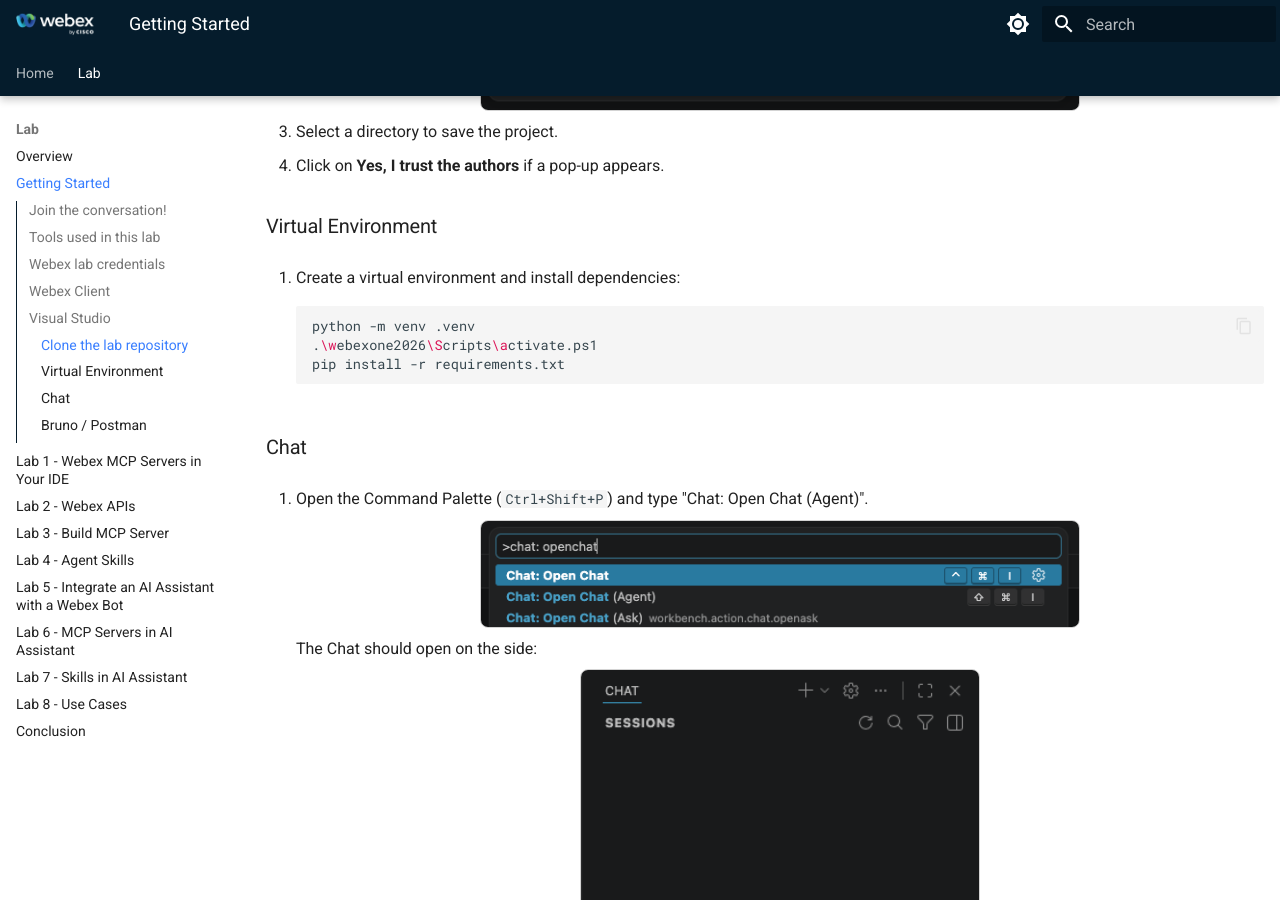
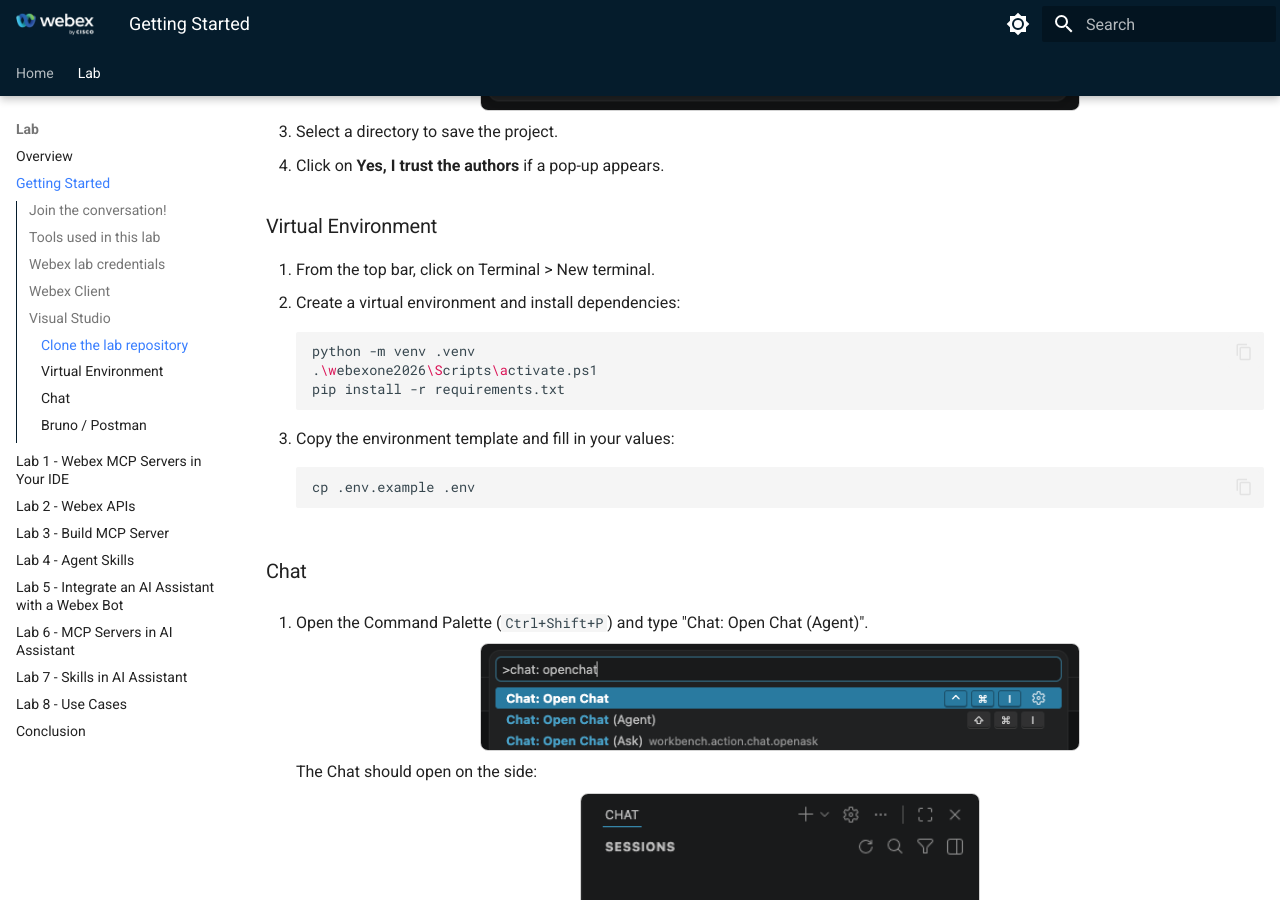
Before and after one commit to WebexCC-SA/LAB-31123, an MkDocs documentation site: the page built from docs/getting_started.md, in a window 1280 px wide and 900 px high, scrolled down 2443 px. Built offline with MkDocs 1.6.1 and Material for MkDocs 9.7.7, drawn with Linux system fonts in a browser that asks for light colours.

Commit message:
Update getting_started.md

````diff
--- a/docs/getting_started.md
+++ b/docs/getting_started.md
@@ -60,24 +60,24 @@
 
 ### Virtual Environment
 
-6. Create a virtual environment and install dependencies:
+1. From the top bar, click on Terminal > New terminal.
+2. Create a virtual environment and install dependencies:
 
     ```bash
     python -m venv .venv
     .\webexone2026\Scripts\activate.ps1
     pip install -r requirements.txt
     ```
-<!--
-7. Copy the environment template and fill in your values:
+
+3. Copy the environment template and fill in your values:
 
     ```bash
     cp .env.example .env
     ```
--->
 
 ### Chat
 
-8. Open the Command Palette (`Ctrl+Shift+P`) and type "Chat: Open Chat (Agent)".
+1. Open the Command Palette (`Ctrl+Shift+P`) and type "Chat: Open Chat (Agent)".
 
     ![Create_token](./assets/vscode_6.png){ width="600" style="display: block; margin: 0 auto; border: 1px solid lightgray; border-radius: 8px;"}
 
````
